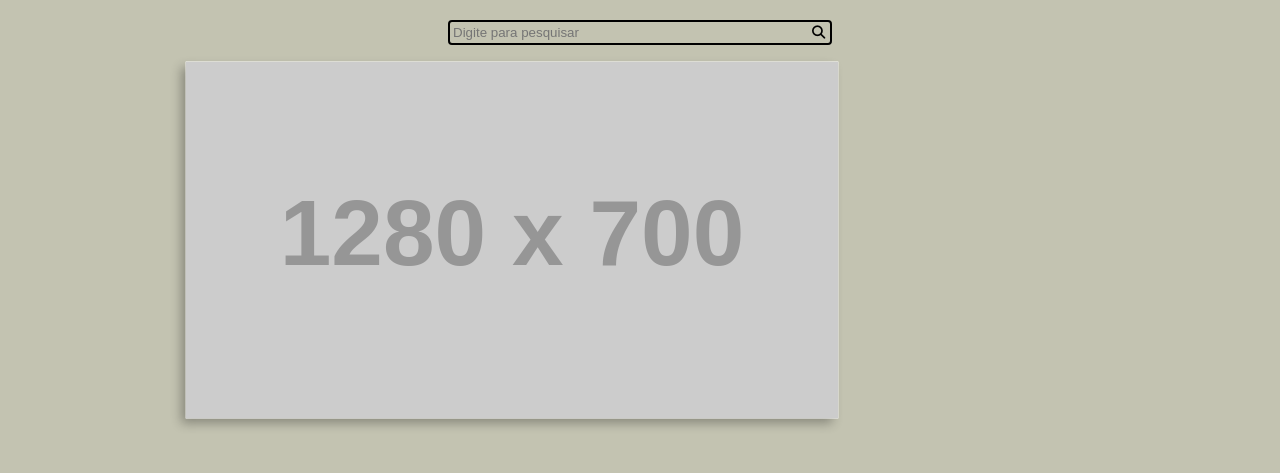
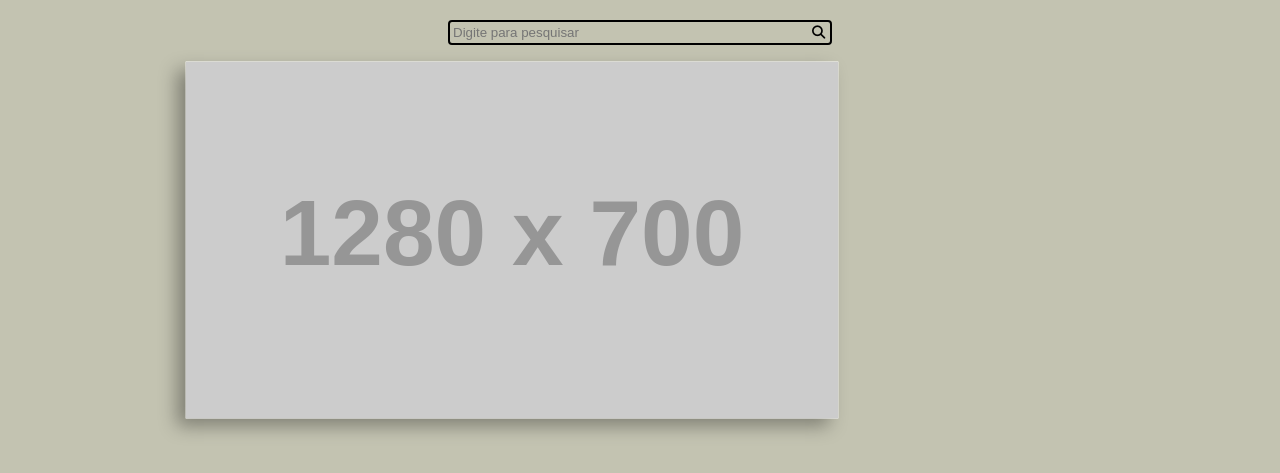
Before and after one commit to MarcoMoura1209/projeto-django01, a Django app: page / in a window 1280 px wide, with the pointer over the restyled element. Shown: the part 103-576 px from the top of the page. Run offline with Django 5.2, Linux system fonts and the light colour scheme; grey boxes labelled with a size stand in for pictures from a placeholder-image service; some libraries are stand-ins or nearby versions.

Commit message:
Enhance styling: add box shadow effect on recipe list item hover in head.html

```diff
--- a/recipes/templates/recipes/pages/home.html
+++ b/recipes/templates/recipes/pages/home.html
@@ -8,6 +8,7 @@
             <div class="recipe recipe-list-item">
                 <div class="recipe-cover"><img src="https://placehold.co/1280x700/0000ff/FFF.png" alt="temporario" ></div>
             </div>
+
         </div>
     </main>
 </body>
--- a/recipes/templates/recipes/partials/head.html
+++ b/recipes/templates/recipes/partials/head.html
@@ -114,5 +114,6 @@
 
     .recipe-list-item:hover {
         transform: scale(1.02);
+        box-shadow: -8px 8px 17px rgba(0,0,0, 35%);
     }
 </style>
```
